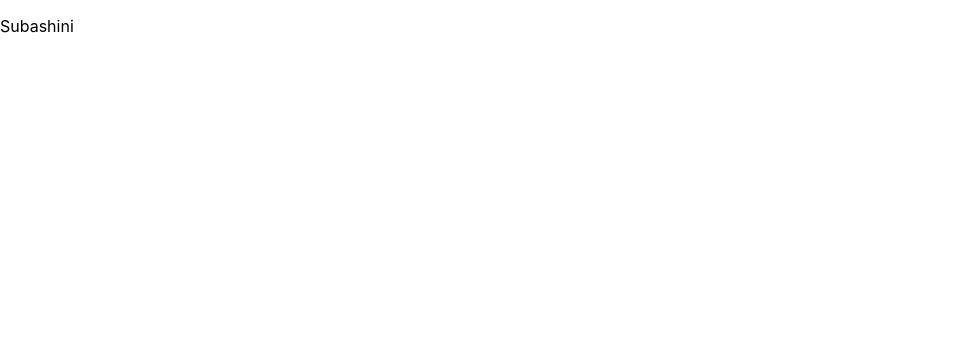
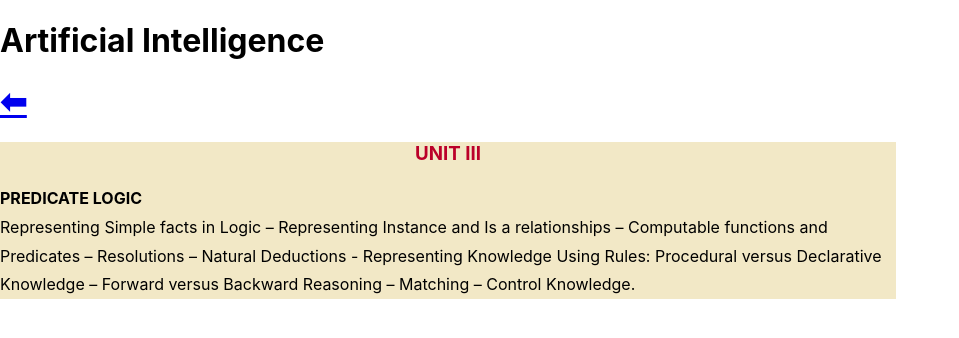
Before and after one commit to parveshahamed00/spoon-feeding, a React (Create React App) app: page /unitIII in a window 1280 px wide. Shown: the top 338 px of the page, without its empty margins (0-959 px from the left). Built offline with nearby package versions, Linux system fonts and the light colour scheme.

Commit message:
Subject Component added

```diff
--- a/package.json
+++ b/package.json
@@ -8,6 +8,7 @@
     "@testing-library/user-event": "^13.5.0",
     "react": "^18.3.1",
     "react-dom": "^18.3.1",
+    "react-router-dom": "^6.23.1",
     "react-scripts": "^5.0.1",
     "web-vitals": "^2.1.4"
   },
--- a/src/App.js
+++ b/src/App.js
@@ -1,9 +1,9 @@
-
+import Ai from "./Components/Subjects/Ai/Ai";
 
 function App() {
   return (
     <div className="App">
-    <p>Subashini</p>
+   <Ai/>
     </div>
   );
 }
--- /dev/null
+++ b/src/Components/Subjects/Ai/Ai.js
@@ -0,0 +1,27 @@
+import React from "react";
+import AiunitI from "./AiUnits/AiunitI";
+import AiunitII from "./AiUnits/AiunitII";
+import AiunitIII from "./AiUnits/AiunitIII";
+import AiunitsIV from "./AiUnits/AiunitsIV";
+import AiunitV from "./AiUnits/AiunitV";
+import UnitsNav from "./AiUnits/UnitsNav";
+import { Routes, Route, } from "react-router-dom";
+import './css/Subject.css'
+
+const Ai = () => {
+  return (
+    <>
+      <h1>Artificial Intelligence</h1>
+          <Routes>
+            <Route path="/" element={<UnitsNav />}></Route>
+            <Route index path="unitI" element={<AiunitI />} />
+            <Route path="unitII" element={<AiunitII />} />
+            <Route path="unitIII" element={<AiunitIII />} />
+            <Route path="unitIV" element={<AiunitsIV />} />
+            <Route path="unitV" element={<AiunitV />} />
+          </Routes>
+    </>
+  );
+};
+
+export default Ai;
--- /dev/null
+++ b/src/Components/Subjects/Ai/AiUnits/AiunitI.js
@@ -0,0 +1,24 @@
+import React from "react";
+import { Link } from "react-router-dom";
+const AiunitI = () => {
+  return (
+    <>
+    <Link to='/'><h1>⬅</h1></Link>
+    <div className="unit-container">
+    <h3>
+        UNIT I
+        </h3>
+        <span> <b>APPROACHES TO AI </b> <br/> What is Artificial Intelligence? :  – The AI
+        Problems – What is an AI Techniques? – Problems, Problems spaces and
+        search: Defining the Problems as a State Space Search – Production
+        Systems – Problem Characteristics – Production System Characteristics –
+        Issues in the Design of Search Programs.
+        </span>
+    </div>
+
+
+    </>
+  );
+};
+
+export default AiunitI;
--- /dev/null
+++ b/src/Components/Subjects/Ai/AiUnits/AiunitII.js
@@ -0,0 +1,23 @@
+import React from "react";
+import { Link } from "react-router-dom";
+
+const AiunitII = () => {
+  return (
+    <>
+    <Link to='/'><h1>⬅</h1></Link>
+      <div className="unit-container">
+        <h3>UNIT II</h3>
+        <span>
+         <b>
+          KNOWLEDGE REPRESENTATION </b> <br/> Heuristic Search Techniques: Generate and
+          Test – Hill Climbing – BestFirst Search – Problem Reduction –
+          Constraint Satisfaction – Means Ends Analysis - Representation and
+          Mappings – Approaches to Knowledge Representation – Issues in
+          Knowledge Representation.
+        </span>
+      </div>
+    </>
+  );
+};
+
+export default AiunitII;
--- /dev/null
+++ b/src/Components/Subjects/Ai/AiUnits/AiunitIII.js
@@ -0,0 +1,25 @@
+import React from 'react'
+import { Link } from "react-router-dom";
+
+
+const AiunitIII = () => {
+  return (
+    <>
+    <Link to='/'><h1>⬅</h1></Link>
+     <div className="unit-container">
+        <h3>UNIT III</h3>
+        <span>
+         <b>
+         PREDICATE LOGIC
+</b> <br/> Representing Simple facts in Logic – Representing Instance and Is a
+relationships – Computable functions and Predicates – Resolutions – Natural
+Deductions - Representing Knowledge Using Rules: Procedural versus
+Declarative Knowledge – Forward versus Backward Reasoning – Matching –
+Control Knowledge.
+        </span>
+      </div>
+    </>
+  )
+}
+
+export default AiunitIII
--- /dev/null
+++ b/src/Components/Subjects/Ai/AiUnits/AiunitV.js
@@ -0,0 +1,24 @@
+import React from "react";
+import { Link } from "react-router-dom";
+
+const AiunitV = () => {
+  return (
+    <>
+      <Link to="/">
+        <h1>⬅</h1>
+      </Link>
+      <div className="unit-container">
+        <h3>UNIT V</h3>
+        <span>
+          <b>FUZZY SETS </b> <br /> – Introduction to Fuzzy logic – Classical
+          Sets - Fuzzy Sets – Classical Relations - Fuzzy Relations - Membership
+          Functions – Fuzzification – Methods of Membership Value Assignments
+          –Defuzzification Methods – Fuzzy Inference Systems – Fuzzy Decision
+          Making – Fuzzy Logic Control Systems
+        </span>
+      </div>
+    </>
+  );
+};
+
+export default AiunitV;
--- /dev/null
+++ b/src/Components/Subjects/Ai/AiUnits/AiunitsIV.js
@@ -0,0 +1,22 @@
+import React from "react";
+import { Link } from "react-router-dom";
+
+const AiunitsIV = () => {
+  return (
+    <>
+    <Link to='/'><h1>⬅</h1></Link>
+      <div className="unit-container">
+        <h3>UNIT IV</h3>
+        <span>
+          <b>PLANNING AND NATURAL LANGUAGE PROCESSING</b> <br /> The Minimax
+          Search Procedure – Adding Alpha-beta Cutoffs – Iterative Deepening –
+          Planning: Components of a Planning System – Goal Stack Planning –
+          Nonlinear Planning Using Constraint Posting – Hierarchical Planning –
+          Natural Language Processing.
+        </span>
+      </div>
+    </>
+  );
+};
+
+export default AiunitsIV;
--- /dev/null
+++ b/src/Components/Subjects/Ai/AiUnits/UnitsNav.js
@@ -0,0 +1,17 @@
+import React from 'react'
+import { Link } from 'react-router-dom'
+
+const UnitsNav = () => {
+  return (
+    <>
+    <Link to='unitI'><h4>Unit - I</h4></Link>
+    <Link to='unitII'><h4>Unit - II</h4></Link>
+    <Link to='unitIII'><h4>Unit - III</h4></Link>
+    <Link to='unitIV'><h4>Unit - IV</h4></Link>
+    <Link to='unitV'><h4>Unit - V</h4></Link>
+     <hr/>
+    </>
+  )
+}
+
+export default UnitsNav
--- /dev/null
+++ b/src/Components/Subjects/Ai/css/Subject.css
@@ -0,0 +1,11 @@
+.unit-container{
+    width: 70%;
+    background-color: #F2E8C6;
+}
+.unit-container h3{
+    text-align: center;
+    color: #BB0029;
+}
+.unit-container span {
+    line-height: 1.8;
+}
--- a/src/index.js
+++ b/src/index.js
@@ -3,11 +3,16 @@ import ReactDOM from 'react-dom/client';
 import './index.css';
 import App from './App';
 
+import { BrowserRouter } from 'react-router-dom'
+
 
 const root = ReactDOM.createRoot(document.getElementById('root'));
 root.render(
+
   <React.StrictMode>
+     <BrowserRouter>
     <App />
+    </BrowserRouter>
   </React.StrictMode>
 );
 
```
Also changed, not shown: src/index.css (line endings or trailing spaces), 1 other file (tests, documents, lock files or other folders).
